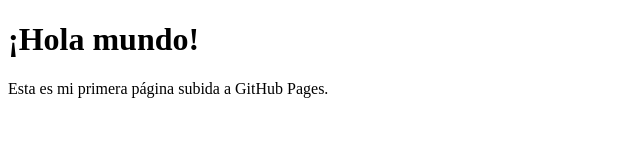
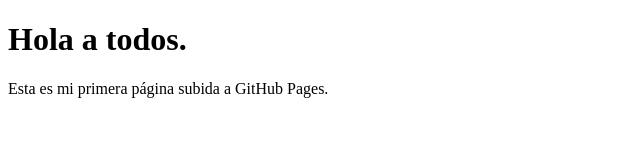
Before and after one commit to MVD777/pruebas-html, a plain HTML site: page index.html in a window 1280 px wide. Shown: the whole page, without its empty margins (0-640 px from the left). Drawn offline with Linux system fonts and the light colour scheme.

Commit message:
Update index.html

```diff
--- a/index.html
+++ b/index.html
@@ -5,7 +5,7 @@
   <title>Mi primera página en GitHub Pages</title>
 </head>
 <body>
-  <h1>¡Hola mundo!</h1>
+  <h1>Hola a todos.</h1>
   <p>Esta es mi primera página subida a GitHub Pages.</p>
 </body>
 </html>
```
